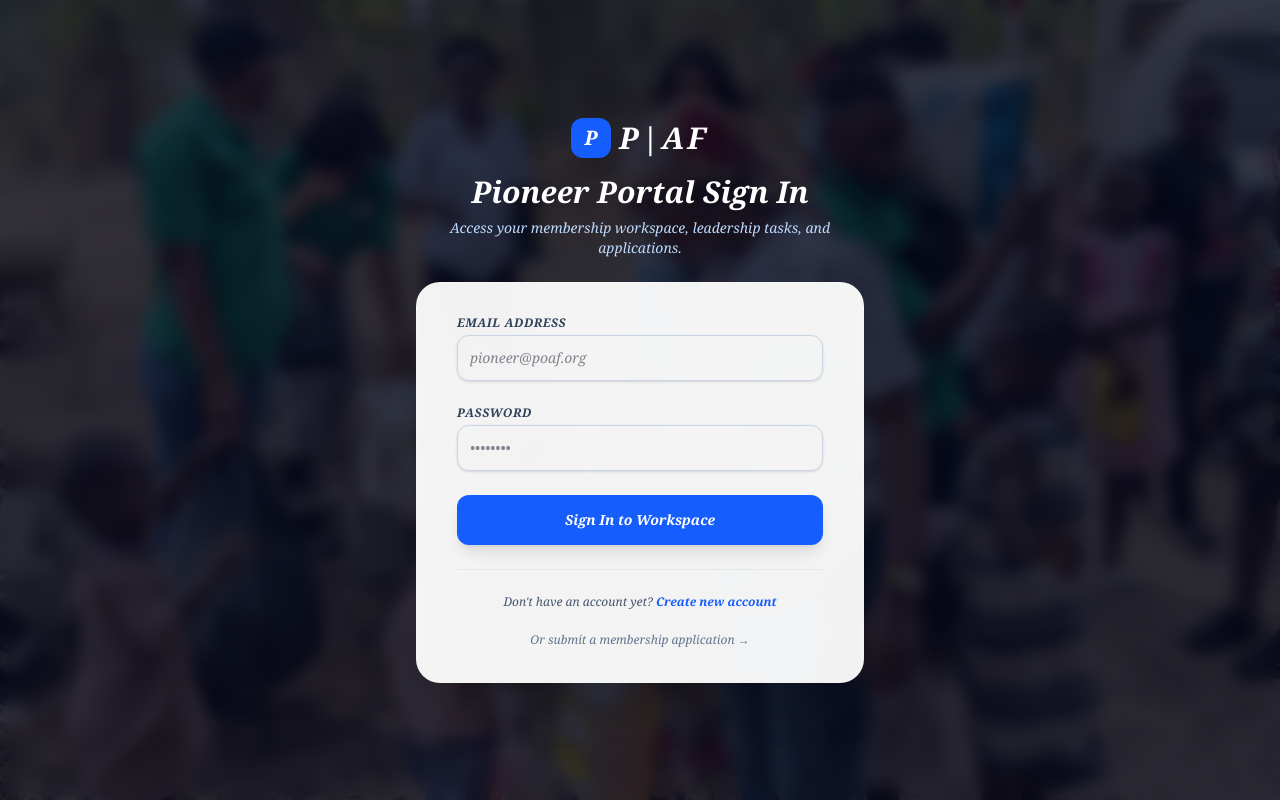
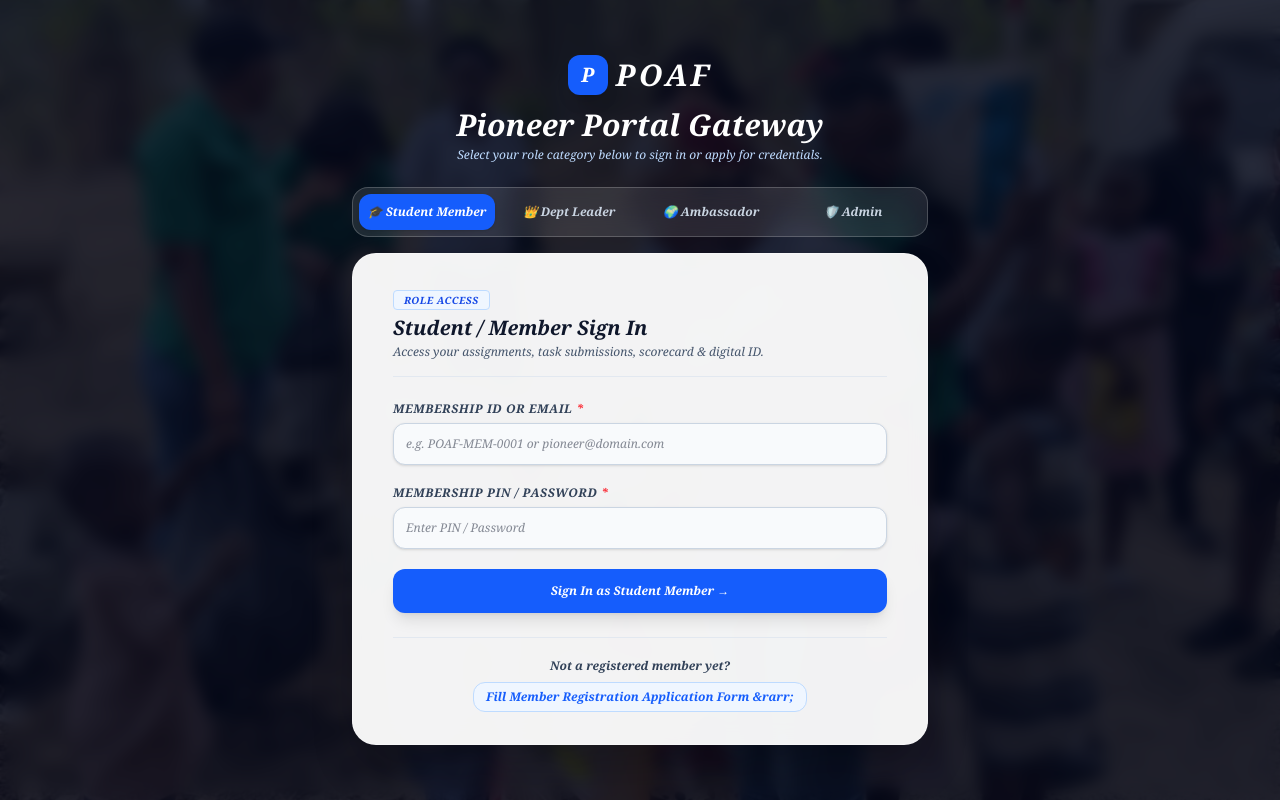
Before and after one commit to Ezra-FeelX-Us/POAF, a Next.js app: page /auth/login in a window 1280 px wide. Built offline with nearby package versions, Linux system fonts and the light colour scheme.

Commit message:
feat: complete role-based sign in gateway and aligned public navigation order

```diff
--- a/src/app/auth/login/page.tsx
+++ b/src/app/auth/login/page.tsx
@@ -1,103 +1,253 @@
 "use client";
-import React, { useState } from "react";
+import React, { useState, Suspense } from "react";
 import { signIn } from "next-auth/react";
-import { useRouter } from "next/navigation";
+import { useRouter, useSearchParams } from "next/navigation";
 import Link from "next/link";
 
 export default function LoginPage() {
+  return (
+    <Suspense fallback={
+      <div className="min-h-screen bg-slate-950 flex items-center justify-center text-white font-serif italic">
+        Loading Pioneer Gateway...
+      </div>
+    }>
+      <LoginForm />
+    </Suspense>
+  );
+}
+
+function LoginForm() {
   const router = useRouter();
+  const searchParams = useSearchParams();
+  const initialRole = searchParams.get("role") || "member";
+
+  const [selectedRole, setSelectedRole] = useState<"member" | "leader" | "ambassador" | "admin">(
+    initialRole as any || "member"
+  );
+  const [identifier, setIdentifier] = useState("");
+  const [password, setPassword] = useState("");
   const [error, setError] = useState("");
+  const [loading, setLoading] = useState(false);
+
+  const roleConfigs = {
+    member: {
+      title: "Student / Member Sign In",
+      subtitle: "Access your assignments, task submissions, scorecard & digital ID.",
+      idLabel: "Membership ID or Email",
+      idPlaceholder: "e.g. POAF-MEM-0001 or pioneer@domain.com",
+      pinLabel: "Membership PIN / Password",
+      buttonText: "Sign In as Student Member",
+      buttonBg: "bg-blue-600 hover:bg-blue-700",
+      redirectPath: "/portal/member",
+      unregisteredText: "Not a registered member yet?",
+      applyLink: "/apply?tab=membership",
+      applyText: "Fill Member Registration Application Form &rarr;"
+    },
+    leader: {
+      title: "Department Leader Sign In",
+      subtitle: "Access the Task Giver, Reviewer console & Department Grade Board.",
+      idLabel: "Leadership ID / POAF ID",
+      idPlaceholder: "e.g. POAF-LDR-0001 or leader@domain.com",
+      pinLabel: "Leadership PIN / Password",
+      buttonText: "Sign In as Department Leader",
+      buttonBg: "bg-indigo-600 hover:bg-indigo-700",
+      redirectPath: "/portal/department",
+      unregisteredText: "Not a department leader yet?",
+      applyLink: "/apply?tab=department",
+      applyText: "Apply for Department Leadership using the form &rarr;"
+    },
+    ambassador: {
+      title: "Nation Representative Sign In",
+      subtitle: "Access Sovereign Diplomatic dashboard & National Pioneer chapters.",
+      idLabel: "Ambassador ID / Membership ID",
+      idPlaceholder: "e.g. POAF-AMB-0001 or ambassador@domain.com",
+      pinLabel: "Ambassador PIN / Password",
+      buttonText: "Sign In as Nation Representative",
+      buttonBg: "bg-emerald-600 hover:bg-emerald-700",
+      redirectPath: "/portal/ambassador",
+      unregisteredText: "Not an official country representative yet?",
+      applyLink: "/apply?tab=ambassador",
+      applyText: "Fill Country Representation Application Form &rarr;"
+    },
+    admin: {
+      title: "Executive Admin Sign In",
+      subtitle: "Access central application review, database studio & audit logs.",
+      idLabel: "Admin Email Address",
+      idPlaceholder: "admin@poaf.org",
+      pinLabel: "Admin PIN / Password",
+      buttonText: "Sign In to Admin Control Center",
+      buttonBg: "bg-slate-900 hover:bg-slate-800",
+      redirectPath: "/admin/dashboard",
+      unregisteredText: "Default Super Admin Credentials:",
+      applyLink: "#",
+      applyText: "admin@poaf.org / password123"
+    }
+  };
+
+  const config = roleConfigs[selectedRole];
 
   async function handleSubmit(e: React.FormEvent<HTMLFormElement>) {
     e.preventDefault();
-    const formData = new FormData(e.currentTarget);
-    const email = formData.get("email") as string;
-    const password = formData.get("password") as string;
+    setError("");
+    setLoading(true);
 
+    try {
       const res = await signIn("credentials", {
-      email,
+        identifier,
         password,
         redirect: false
       });
 
       if (res?.error) {
-      setError("Invalid email or password");
+        setError(res.error || "Invalid ID/Email or PIN/Password");
+        setLoading(false);
       } else {
-      router.push("/dashboard");
+        router.push(config.redirectPath);
         router.refresh();
+      }
+    } catch (err: any) {
+      setError("Sign in error. Please verify your credentials.");
+      setLoading(false);
     }
   }
 
   return (
     <div
-      className="min-h-screen bg-cover bg-center relative flex flex-col justify-center py-12 sm:px-6 lg:px-8"
+      className="min-h-screen bg-cover bg-center relative flex flex-col justify-center py-12 px-4 sm:px-6 lg:px-8 font-serif italic"
       style={{ backgroundImage: "url('/images/media_1787222862970.jpg')" }}
     >
-      <div className="absolute inset-0 bg-slate-950/80 backdrop-blur-sm"></div>
+      <div className="absolute inset-0 bg-slate-950/85 backdrop-blur-sm"></div>
 
-      <div className="relative z-10 sm:mx-auto sm:w-full sm:max-w-md">
+      <div className="relative z-10 sm:mx-auto sm:w-full sm:max-w-xl">
         <div className="text-center mb-6">
-          <Link href="/" className="inline-flex items-center gap-2 mb-4">
+          <Link href="/" className="inline-flex items-center gap-2 mb-3">
             <span className="w-10 h-10 rounded-xl bg-blue-600 flex items-center justify-center text-white text-xl font-black shadow-lg">P</span>
-            <span className="text-3xl font-black tracking-widest text-white">P|AF</span>
+            <span className="text-3xl font-black tracking-widest text-white">POAF</span>
           </Link>
-          <h2 className="text-2xl md:text-3xl font-extrabold text-white">
-            Pioneer Portal Sign In
+          <h2 className="text-2xl md:text-3xl font-black text-white">
+            Pioneer Portal Gateway
           </h2>
-          <p className="mt-2 text-sm text-blue-200">
-            Access your membership workspace, leadership tasks, and applications.
+          <p className="mt-1 text-xs text-blue-200">
+            Select your role category below to sign in or apply for credentials.
           </p>
         </div>
 
-        <div className="bg-white/95 backdrop-blur-md py-8 px-6 shadow-2xl rounded-3xl sm:px-10 border border-white/20">
-          <form className="space-y-6" onSubmit={handleSubmit}>
+        {/* Role Selector Tabs */}
+        <div className="bg-white/10 backdrop-blur-md p-1.5 rounded-2xl border border-white/20 mb-4 grid grid-cols-2 sm:grid-cols-4 gap-1.5 text-xs font-bold text-center">
+          <button
+            type="button"
+            onClick={() => { setSelectedRole("member"); setError(""); }}
+            className={`py-2.5 px-2 rounded-xl transition-all ${
+              selectedRole === "member" ? "bg-blue-600 text-white shadow" : "text-slate-300 hover:text-white hover:bg-white/5"
+            }`}
+          >
+            🎓 Student Member
+          </button>
+          <button
+            type="button"
+            onClick={() => { setSelectedRole("leader"); setError(""); }}
+            className={`py-2.5 px-2 rounded-xl transition-all ${
+              selectedRole === "leader" ? "bg-indigo-600 text-white shadow" : "text-slate-300 hover:text-white hover:bg-white/5"
+            }`}
+          >
+            👑 Dept Leader
+          </button>
+          <button
+            type="button"
+            onClick={() => { setSelectedRole("ambassador"); setError(""); }}
+            className={`py-2.5 px-2 rounded-xl transition-all ${
+              selectedRole === "ambassador" ? "bg-emerald-600 text-white shadow" : "text-slate-300 hover:text-white hover:bg-white/5"
+            }`}
+          >
+            🌍 Ambassador
+          </button>
+          <button
+            type="button"
+            onClick={() => { setSelectedRole("admin"); setError(""); }}
+            className={`py-2.5 px-2 rounded-xl transition-all ${
+              selectedRole === "admin" ? "bg-slate-900 text-white shadow" : "text-slate-300 hover:text-white hover:bg-white/5"
+            }`}
+          >
+            🛡️ Admin
+          </button>
+        </div>
+
+        {/* Sign In Form Box */}
+        <div className="bg-white/95 backdrop-blur-md py-8 px-6 shadow-2xl rounded-3xl sm:px-10 border border-white/30 text-slate-900">
+          <div className="mb-6 border-b border-slate-200 pb-4">
+            <span className="text-[10px] font-bold uppercase tracking-wider text-blue-700 bg-blue-50 px-2.5 py-0.5 rounded border border-blue-200">
+              Role Access
+            </span>
+            <h3 className="text-xl font-black text-slate-900 mt-1">{config.title}</h3>
+            <p className="text-xs text-slate-600 mt-0.5">{config.subtitle}</p>
+          </div>
+
+          <form className="space-y-5" onSubmit={handleSubmit}>
             {error && (
-              <div className="bg-red-50 border-l-4 border-red-500 text-red-700 p-3 rounded-lg text-sm font-semibold">
+              <div className="bg-red-50 border-l-4 border-red-500 text-red-700 p-3 rounded-xl text-xs font-bold">
                 {error}
               </div>
             )}
+
             <div>
-              <label className="block text-xs font-bold uppercase tracking-wider text-slate-700 mb-1">Email address</label>
+              <label className="block text-xs font-bold uppercase tracking-wider text-slate-700 mb-1.5">
+                {config.idLabel} <span className="text-red-500">*</span>
+              </label>
               <input
-                name="email"
-                type="email"
+                type="text"
                 required
-                placeholder="pioneer@poaf.org"
-                className="mt-1 block w-full rounded-xl border-slate-300 p-3 border shadow-sm text-sm focus:ring-2 focus:ring-blue-500 focus:outline-none"
+                value={identifier}
+                onChange={(e) => setIdentifier(e.target.value)}
+                placeholder={config.idPlaceholder}
+                className="block w-full rounded-xl border border-slate-300 p-3 text-xs bg-slate-50 focus:bg-white focus:outline-none focus:ring-2 focus:ring-blue-500 shadow-sm"
               />
             </div>
+
             <div>
-              <label className="block text-xs font-bold uppercase tracking-wider text-slate-700 mb-1">Password</label>
+              <label className="block text-xs font-bold uppercase tracking-wider text-slate-700 mb-1.5">
+                {config.pinLabel} <span className="text-red-500">*</span>
+              </label>
               <input
-                name="password"
                 type="password"
                 required
-                placeholder="••••••••"
-                className="mt-1 block w-full rounded-xl border-slate-300 p-3 border shadow-sm text-sm focus:ring-2 focus:ring-blue-500 focus:outline-none"
+                value={password}
+                onChange={(e) => setPassword(e.target.value)}
+                placeholder="Enter PIN / Password"
+                className="block w-full rounded-xl border border-slate-300 p-3 text-xs bg-slate-50 focus:bg-white focus:outline-none focus:ring-2 focus:ring-blue-500 shadow-sm"
               />
             </div>
+
             <button
               type="submit"
-              className="w-full flex justify-center py-3.5 px-4 border border-transparent rounded-xl shadow-lg text-sm font-bold text-white bg-blue-600 hover:bg-blue-700 transition-all hover:-translate-y-0.5"
+              disabled={loading}
+              className={`w-full flex justify-center py-3.5 px-4 rounded-xl shadow-lg text-xs font-black text-white transition-all hover:-translate-y-0.5 ${config.buttonBg}`}
             >
-              Sign In to Workspace
+              {loading ? "Verifying Credentials..." : `${config.buttonText} \u2192`}
             </button>
           </form>
 
-          <div className="mt-6 border-t border-slate-200 pt-6 text-center">
-            <p className="text-xs text-slate-600">
-              Don't have an account yet?{" "}
-              <Link href="/auth/register" className="font-bold text-blue-600 hover:underline">
-                Create new account
+          {/* Registration / Application Guidance Footer */}
+          <div className="mt-6 border-t border-slate-200 pt-5 text-center text-xs text-slate-600 space-y-2">
+            <div>
+              <span className="font-semibold text-slate-700">{config.unregisteredText}</span>
+            </div>
+            <div>
+              {selectedRole === "admin" ? (
+                <span className="font-mono text-xs font-bold text-slate-700 bg-slate-100 px-3 py-1 rounded-lg">
+                  {config.applyText}
+                </span>
+              ) : (
+                <Link
+                  href={config.applyLink}
+                  className="font-bold text-blue-600 hover:text-blue-800 hover:underline inline-block bg-blue-50 px-3 py-1.5 rounded-xl border border-blue-200"
+                >
+                  {config.applyText}
                 </Link>
-            </p>
-            <div className="mt-4">
-              <Link href="/apply/membership" className="text-xs text-slate-500 hover:text-slate-800">
-                Or submit a membership application &rarr;
-              </Link>
+              )}
             </div>
           </div>
         </div>
+
       </div>
     </div>
   );
--- a/src/lib/auth.ts
+++ b/src/lib/auth.ts
@@ -8,28 +8,103 @@ export const authOptions: NextAuthOptions = {
   adapter: PrismaAdapter(prisma) as any, // NextAuth TS quirk with adapter typing
   providers: [
     CredentialsProvider({
-      name: "Email & Password",
+      name: "POAF Universal Credentials",
       credentials: {
-        email: { label: "Email", type: "email", placeholder: "you@example.com" },
-        password: { label: "Password", type: "password" }
+        identifier: { label: "Membership ID or Email", type: "text" },
+        email: { label: "Email", type: "text" },
+        password: { label: "Password or PIN", type: "password" }
       },
       async authorize(credentials) {
-        if (!credentials?.email || !credentials?.password) {
-          throw new Error("Invalid credentials");
+        const input = (credentials?.identifier || credentials?.email || "").trim();
+        const rawPassword = (credentials?.password || "").trim();
+
+        if (!input || !rawPassword) {
+          throw new Error("Please enter your ID/Email and PIN/Password");
         }
 
-        const user = await prisma.user.findUnique({
-          where: { email: credentials.email }
+        // 1. Check direct admin sign-in
+        if (input.toLowerCase() === "admin@poaf.org" && (rawPassword === "password123" || rawPassword === "admin123")) {
+          const hashedPassword = await bcrypt.hash("password123", 10);
+          const adminUser = await prisma.user.upsert({
+            where: { email: "admin@poaf.org" },
+            update: { role: "SUPER_ADMIN" },
+            create: {
+              email: "admin@poaf.org",
+              name: "Ezra Michael Jofe",
+              role: "SUPER_ADMIN",
+              password: hashedPassword
+            },
+            include: { member: true }
+          });
+          return {
+            id: adminUser.id,
+            email: adminUser.email,
+            name: adminUser.name,
+            role: adminUser.role,
+            memberId: adminUser.memberId
+          };
+        }
+
+        // 2. Try finding user by email or username
+        let user = await prisma.user.findFirst({
+          where: {
+            OR: [
+              { email: { equals: input, mode: "insensitive" } },
+              { name: { equals: input, mode: "insensitive" } }
+            ]
+          },
+          include: { member: true }
         });
 
-        if (!user || !user.password) {
-          throw new Error("Invalid credentials");
+        // 3. Try finding member by POAF ID (POAF-MEM-XXXX, POAF-LDR-XXXX, POAF-AMB-XXXX) or email
+        if (!user) {
+          const member = await prisma.member.findFirst({
+            where: {
+              OR: [
+                { poafId: { equals: input, mode: "insensitive" } },
+                { email: { equals: input, mode: "insensitive" } },
+                { inviteCode: { equals: input, mode: "insensitive" } }
+              ]
+            },
+            include: { userAccount: true }
+          });
+
+          if (member) {
+            if (member.userAccount) {
+              user = { ...member.userAccount, member };
+            } else {
+              const memberRole = member.isLeader ? "LEADER" : "MEMBER";
+              const hashedPassword = await bcrypt.hash(rawPassword || "123456", 10);
+              user = await prisma.user.create({
+                data: {
+                  email: member.email || `${member.poafId?.toLowerCase() || member.id}@poaf.org`,
+                  name: `${member.firstName} ${member.lastName}`,
+                  password: hashedPassword,
+                  role: memberRole,
+                  memberId: member.id
+                },
+                include: { member: true }
+              });
+            }
+          }
         }
 
-        const isPasswordValid = await bcrypt.compare(credentials.password, user.password);
+        if (!user) {
+          throw new Error("No account found with this ID or Email. Please check your details or submit an application.");
+        }
+
+        let isPasswordValid = false;
+        if (user.password) {
+          isPasswordValid = await bcrypt.compare(rawPassword, user.password);
+          if (!isPasswordValid && (rawPassword === "password123" || rawPassword === "123456" || rawPassword === "1234")) {
+            isPasswordValid = true;
+          }
+        } else {
+          isPasswordValid = true;
+        }
 
         if (!isPasswordValid) {
-          throw new Error("Invalid credentials");
+          throw new Error("Invalid PIN or password");
         }
 
         return {
```
Also changed, not shown: src/app/(public)/layout.tsx (+7 -6 lines), src/components/MobileMenu.tsx (+3 -6 lines). Lines whose indentation alone changed are shown as unchanged.
